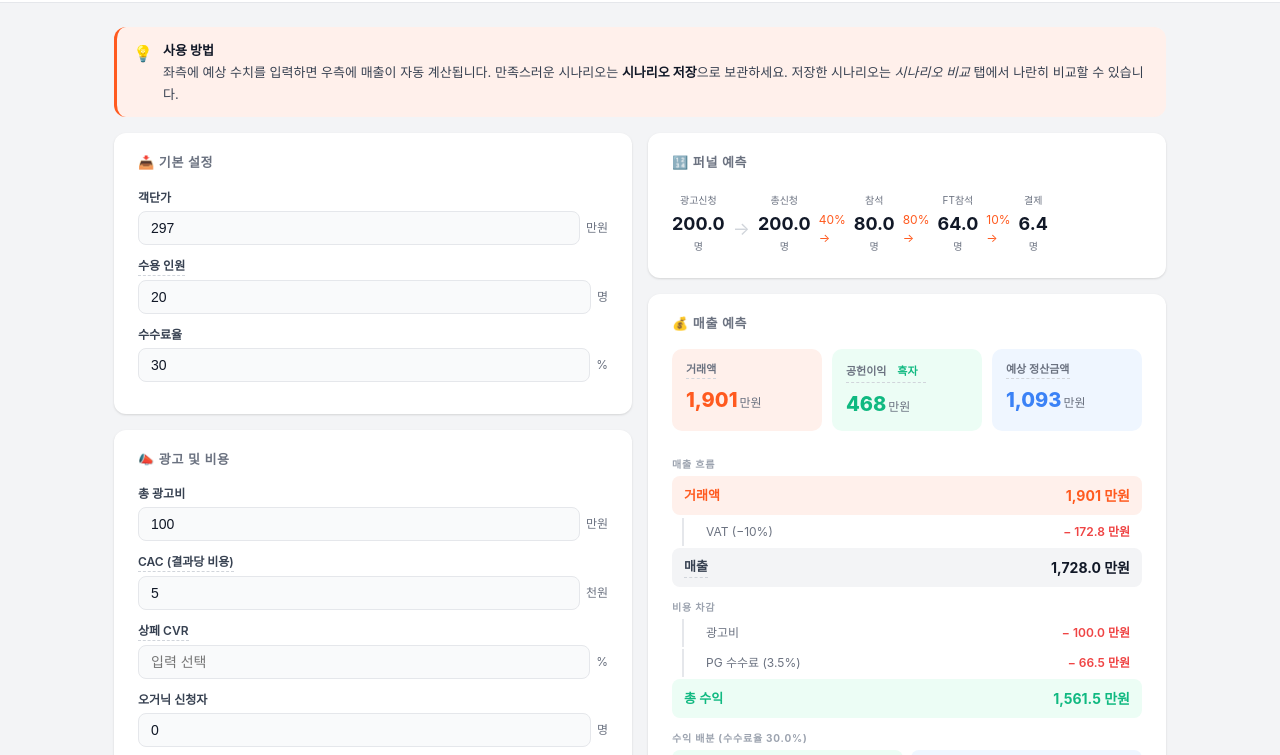
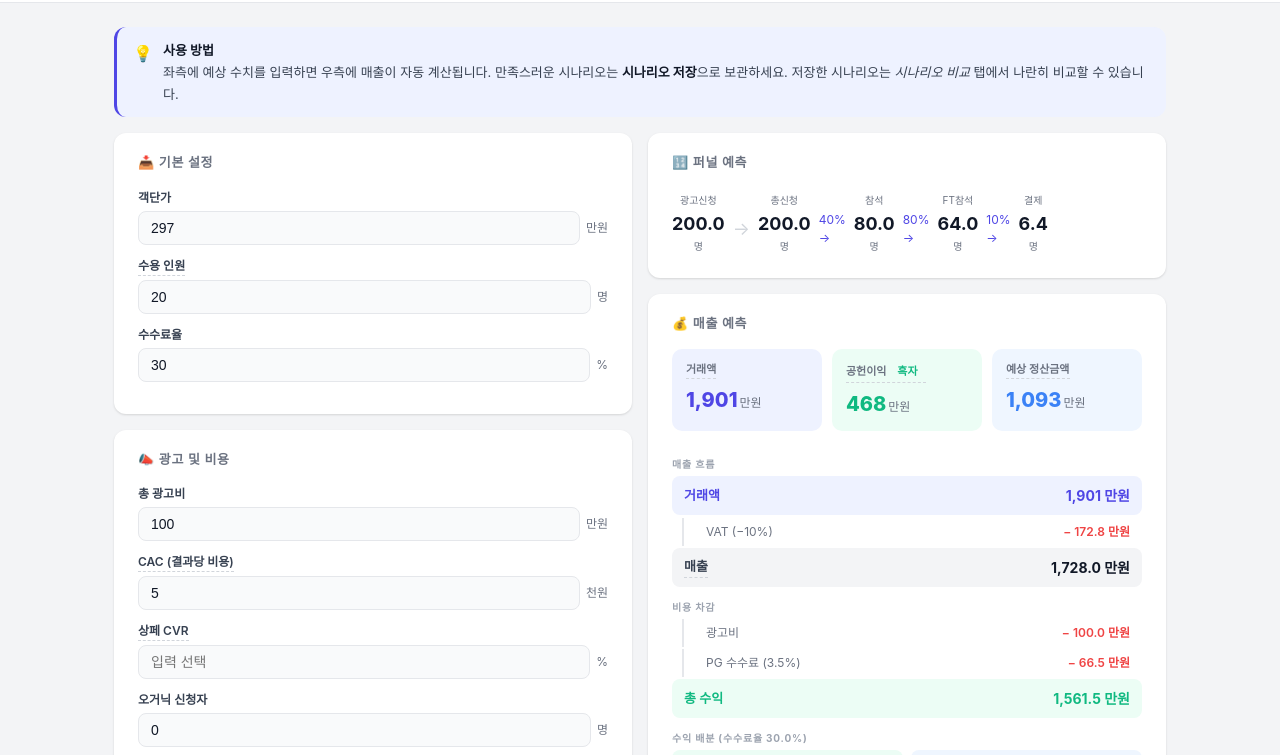
Before and after one commit to fancy-rgb/rocket-sales-simulator, a plain HTML site: page index.html in a window 1280 px wide. Shown: the part 54-809 px from the top of the page. Drawn offline with Linux system fonts and the light colour scheme.

Commit message:
design: primary 컬러 오렌지→인디고 변경 (빨간 음수 컬러와 시각 분리)

```diff
--- a/index.html
+++ b/index.html
@@ -6,9 +6,9 @@
   <title>로켓런칭 매출 시뮬레이터</title>
   <style>
     :root {
-      --primary: #FF5A1F;
-      --primary-light: #FFF0EB;
-      --primary-dark: #E04010;
+      --primary: #4F46E5;
+      --primary-light: #EEF2FF;
+      --primary-dark: #4338CA;
       --gray-50: #F9FAFB;
       --gray-100: #F3F4F6;
       --gray-200: #E5E7EB;
```
